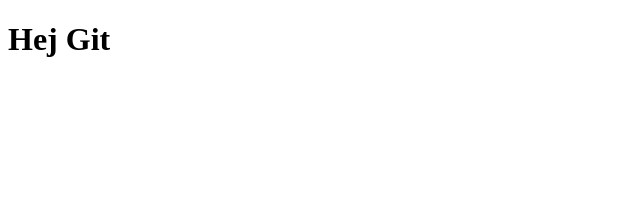
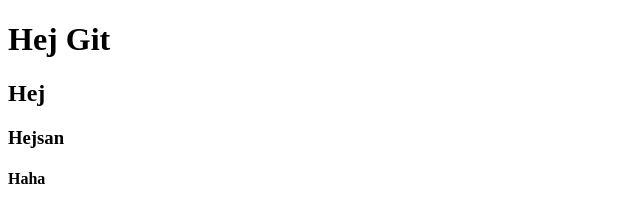
Before and after one commit to JonathanZeray/Git, a plain HTML site: page index.html in a window 1280 px wide. Shown: the whole page, without its empty margins (0-640 px from the left). Drawn offline with Linux system fonts and the light colour scheme.

Commit message:
Added h4

```diff
--- a/index.html
+++ b/index.html
@@ -8,5 +8,8 @@
 </head>
 <body>
     <h1>Hej Git </h1>
+    <h2>Hej</h2>
+    <h3>Hejsan</h3>
+    <h4>Haha</h4>
 </body>
 </html>
```
